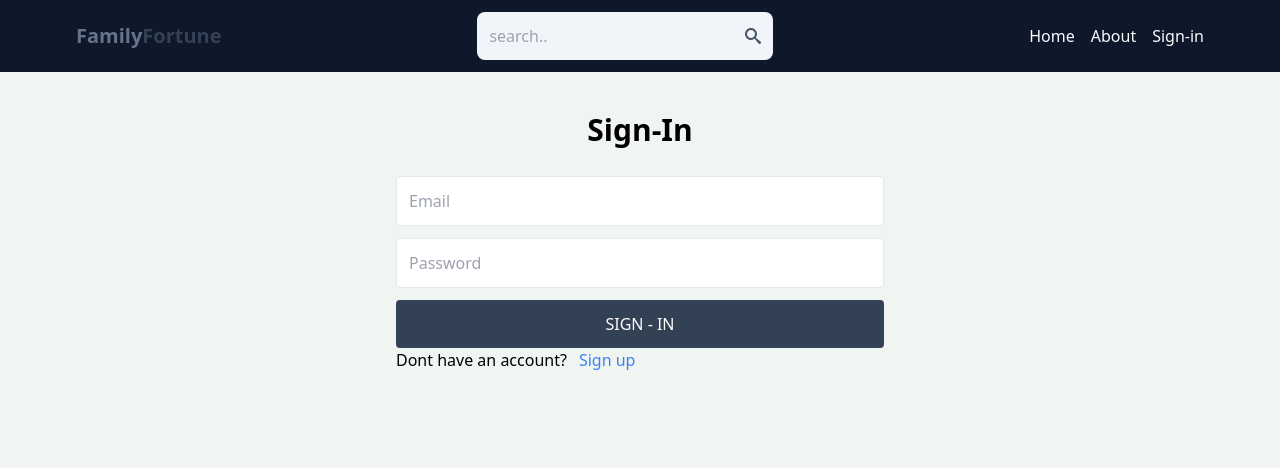
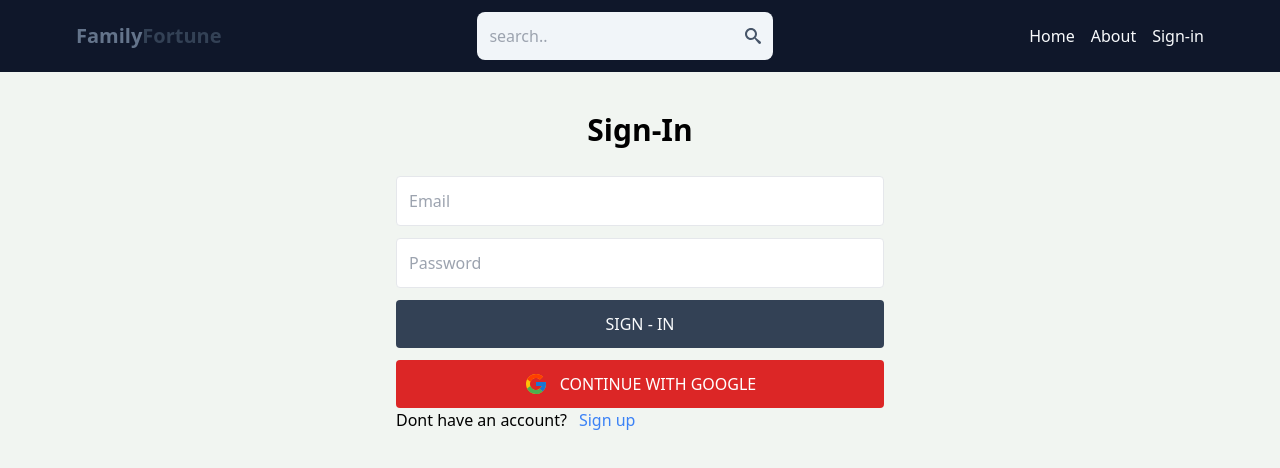
Before and after one commit to abhixzxz/real-estate, a React (Vite) app in the folder client/: page /sign-in in a window 1280 px wide. Shown: the top 468 px of the page. Built offline with nearby package versions, Linux system fonts and the light colour scheme.

Commit message:
set up sign up with google

```diff
--- a/client/package.json
+++ b/client/package.json
@@ -11,6 +11,9 @@
   },
   "dependencies": {
     "@reduxjs/toolkit": "^1.9.7",
+    "dotenv": "^16.3.1",
+    "env": "^0.0.2",
+    "firebase": "^10.5.0",
     "react": "^18.2.0",
     "react-dom": "^18.2.0",
     "react-icons": "^4.11.0",
--- /dev/null
+++ b/client/src/components/Oauth.jsx
@@ -0,0 +1,48 @@
+import { FcGoogle } from "react-icons/fc";
+import { GoogleAuthProvider, getAuth, signInWithPopup } from "firebase/auth";
+import { app } from "../firebase";
+import { useDispatch } from "react-redux";
+import { signInSuccess } from "../redux/user/userSlice";
+import { useNavigate } from "react-router-dom";
+
+function Oauth() {
+  const dispatch = useDispatch();
+  const navigate = useNavigate();
+  const handleGoogleClick = async () => {
+    try {
+      const provider = new GoogleAuthProvider();
+      const auth = getAuth(app);
+
+      const result = await signInWithPopup(auth, provider);
+
+      const res = await fetch("/api/auth/google", {
+        method: "POST",
+        headers: {
+          "Content-Type": "application/json",
+        },
+        body: JSON.stringify({
+          name: result.user.displayName,
+          email: result.user.email,
+          photo: result.user.photoURL,
+        }),
+      });
+      const data = await res.json();
+      dispatch(signInSuccess(data));
+      navigate("/");
+    } catch (error) {
+      console.log("could not sign in with google", error);
+    }
+  };
+  return (
+    <button
+      onClick={handleGoogleClick}
+      type="button"
+      className="bg-red-600 p-3 rounded uppercase text-white flex justify-center gap-3 hover:opacity-90"
+    >
+      <FcGoogle className="text-2xl" />
+      Continue with Google
+    </button>
+  );
+}
+
+export default Oauth;
--- /dev/null
+++ b/client/src/firebase.js
@@ -0,0 +1,18 @@
+// Import the functions you need from the SDKs you need
+import { initializeApp } from "firebase/app";
+// TODO: Add SDKs for Firebase products that you want to use
+// https://firebase.google.com/docs/web/setup#available-libraries
+
+// Your web app's Firebase configuration
+const firebaseConfig = {
+  //   apiKey: import.meta.env.VITE_FIREBASE_API_KEY,
+  apiKey: "AIzaSyDHnUlVHY2E8GhQJXw1BRD5c3H545IBeIw",
+  authDomain: "mern-estate-60df7.firebaseapp.com",
+  projectId: "mern-estate-60df7",
+  storageBucket: "mern-estate-60df7.appspot.com",
+  messagingSenderId: "271332351502",
+  appId: "1:271332351502:web:76805216512573b7d2a65f",
+};
+
+// Initialize Firebase
+export const app = initializeApp(firebaseConfig);
--- a/client/src/pages/SignIn.jsx
+++ b/client/src/pages/SignIn.jsx
@@ -6,6 +6,7 @@ import {
   signInSuccess,
 } from "../redux/user/userSlice";
 import { useDispatch, useSelector } from "react-redux";
+import Oauth from "../components/Oauth";
 
 function SignIn() {
   const [formData, setFormData] = useState(false);
@@ -70,6 +71,7 @@ function SignIn() {
           >
             {loading === true ? "loading.." : "Sign - In"}
           </button>
+          <Oauth />
         </form>
         <div className="flex gap-3">
           <p className="">Dont have an account?</p>
--- a/client/src/pages/SignUp.jsx
+++ b/client/src/pages/SignUp.jsx
@@ -1,5 +1,6 @@
 import { useState } from "react";
 import { Link, useNavigate } from "react-router-dom";
+import Oauth from "../components/Oauth";
 
 function SignUp() {
   const [formData, setFormData] = useState(false);
@@ -74,6 +75,7 @@ function SignUp() {
           >
             {loading === true ? "loading.." : "Sign - Up"}
           </button>
+          <Oauth />
         </form>
         <div className="flex gap-3">
           <p className="">Have an account?</p>
```
Also changed, not shown: 1 other file (tests, documents, lock files or other folders).
